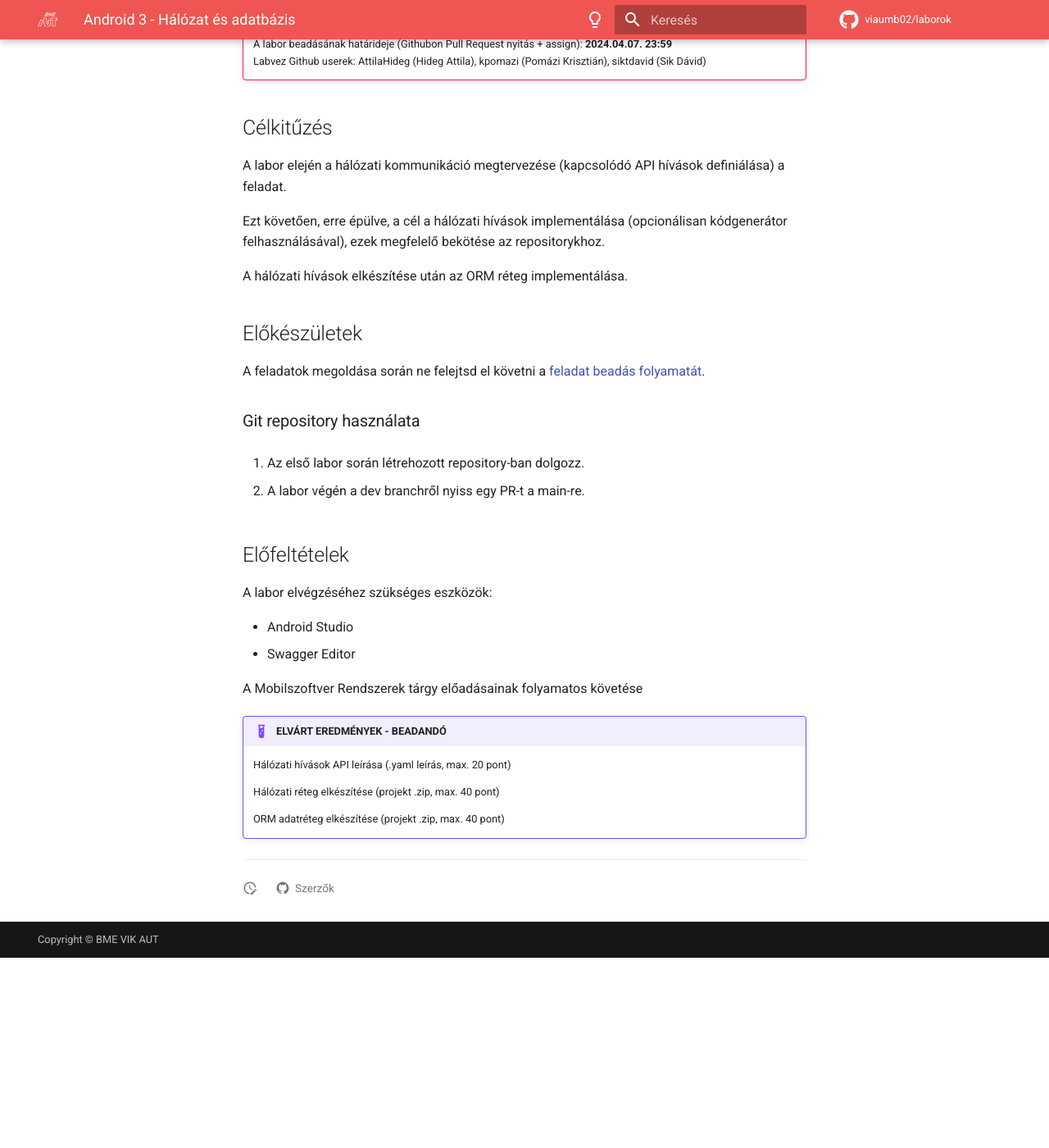
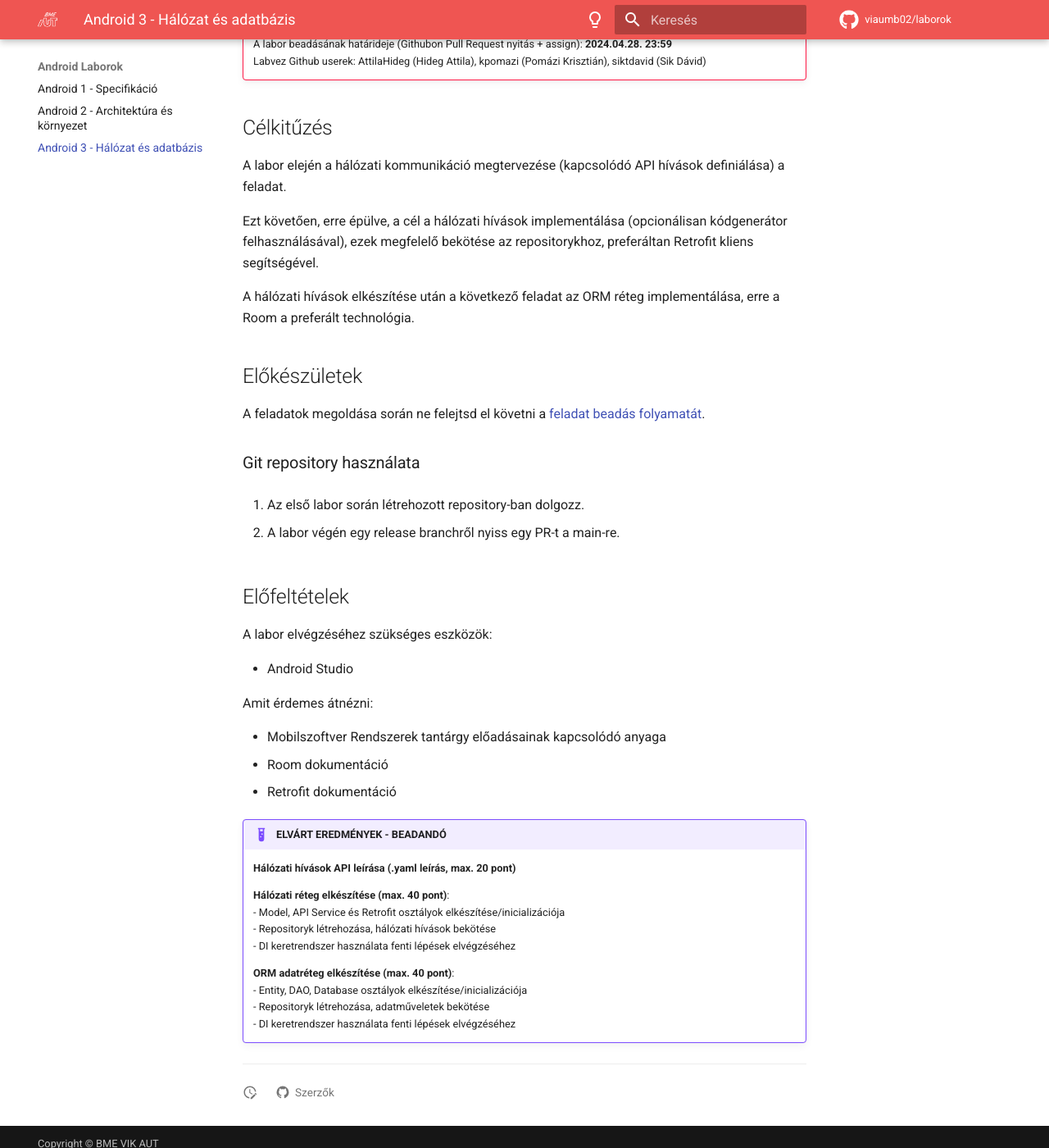
Before and after one commit to VIAUMB02/laborok, an MkDocs documentation site: the page built from docs/android/A03/index.md, in a window 1280 px wide and 1400 px high, scrolled down 315 px. Shown: the whole window at 82% size. Built offline with MkDocs 1.6.1 and Material for MkDocs 9.7.7, drawn with Linux system fonts in a browser that asks for light colours; comment, search, counter and statistics services are not loaded; before the commit the page ends 1483 px from its top, so only the background shows below that.

Commit message:
lab03 update

```diff
--- a/docs/android/A03/index.md
+++ b/docs/android/A03/index.md
@@ -3,16 +3,16 @@
 # FRISSÍTÉS ALATT - NEM VÉGLEGES VERZIÓ
 
 !!!danger "HATÁRIDŐ"
-	A labor beadásának határideje (Githubon Pull Request nyitás + assign): **2024.04.07. 23:59**
+	A labor beadásának határideje (Githubon Pull Request nyitás + assign): **2024.04.28. 23:59**
     Labvez Github userek: AttilaHideg (Hideg Attila), kpomazi (Pomázi Krisztián), siktdavid (Sik Dávid)
 
 ## Célkitűzés
 
 A labor elején a hálózati kommunikáció megtervezése (kapcsolódó API hívások definiálása) a feladat.
 
-Ezt követően, erre épülve, a cél a hálózati hívások implementálása (opcionálisan kódgenerátor felhasználásával), ezek megfelelő bekötése az repositorykhoz.
+Ezt követően, erre épülve, a cél a hálózati hívások implementálása (opcionálisan kódgenerátor felhasználásával), ezek megfelelő bekötése az repositorykhoz, preferáltan Retrofit kliens segítségével.
 
-A hálózati hívások elkészítése után az ORM réteg implementálása.
+A hálózati hívások elkészítése után a következő feladat az ORM réteg implementálása, erre a Room a preferált technológia.
 
 ## Előkészületek
 
@@ -22,21 +22,30 @@ A feladatok megoldása során ne felejtsd el követni a [feladat beadás folyama
 
 1. Az első labor során létrehozott repository-ban dolgozz.
 
-2. A labor végén a dev branchről nyiss egy PR-t a main-re.
+2. A labor végén egy release branchről nyiss egy PR-t a main-re.
 
 ## Előfeltételek
 
 A labor elvégzéséhez szükséges eszközök:
 
 - Android Studio
-- Swagger Editor
 
-A Mobilszoftver Rendszerek tárgy előadásainak folyamatos követése
+Amit érdemes átnézni:
+
+- Mobilszoftver Rendszerek tantárgy előadásainak kapcsolódó anyaga
+- Room dokumentáció
+- Retrofit dokumentáció
 
 !!!example "ELVÁRT EREDMÉNYEK - BEADANDÓ"
 
-    Hálózati hívások API leírása (.yaml leírás, max. 20 pont)
+    **Hálózati hívások API leírása (.yaml leírás, max. 20 pont)**
 
-    Hálózati réteg elkészítése (projekt .zip, max. 40 pont)
+    **Hálózati réteg elkészítése (max. 40 pont)**:
+    - Model, API Service és Retrofit osztályok elkészítése/inicializációja
+    - Repositoryk létrehozása, hálózati hívások bekötése
+    - DI keretrendszer használata fenti lépések elvégzéséhez
 
-    ORM adatréteg elkészítése (projekt .zip, max. 40 pont)
+    **ORM adatréteg elkészítése (max. 40 pont)**:
+    - Entity, DAO, Database osztályok elkészítése/inicializációja
+    - Repositoryk létrehozása, adatműveletek bekötése
+    - DI keretrendszer használata fenti lépések elvégzéséhez
--- a/mkdocs.yml
+++ b/mkdocs.yml
@@ -88,6 +88,6 @@ nav:
   - "Android Laborok":
       - android/A01/index.md
       - android/A02/index.md
-      #- android/A03/index.md
+      - android/A03/index.md
       #- android/A04/index.md
       #- android/A05/index.md
```
